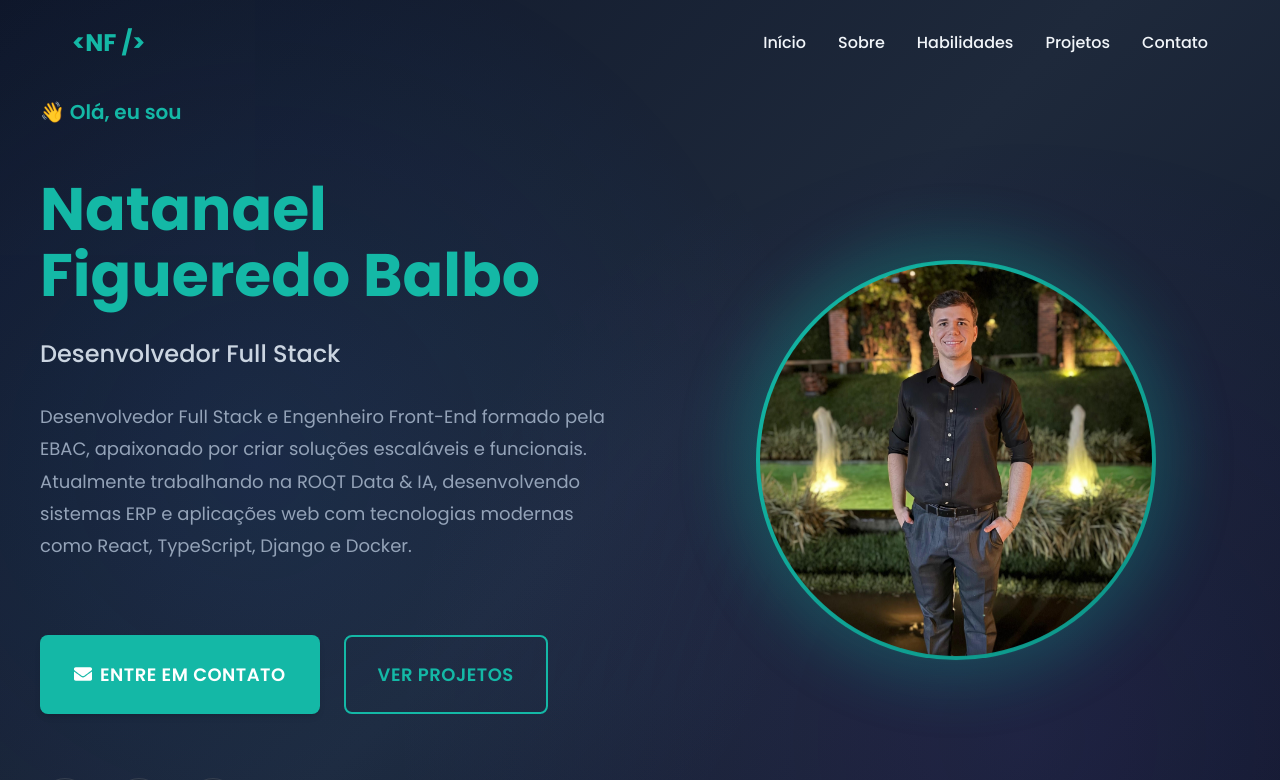
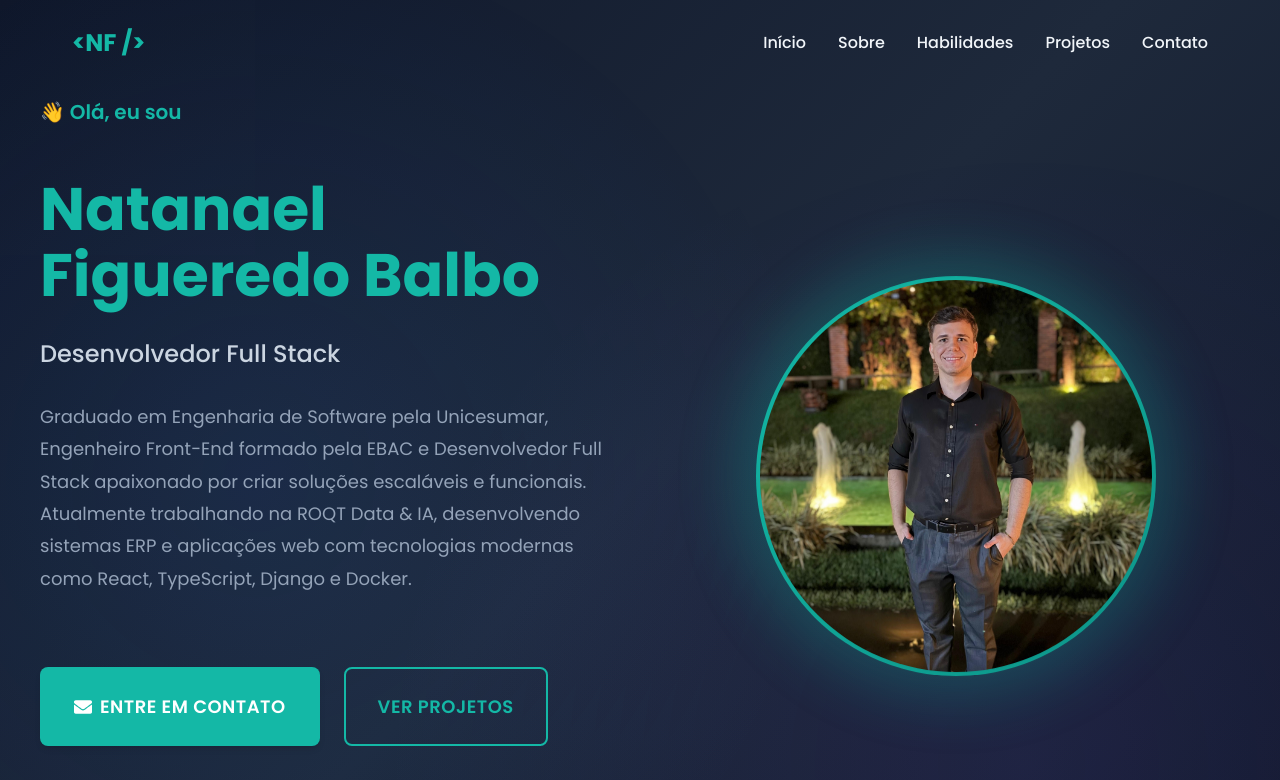
Before and after one commit to natanaelbalbo/PortifolioNatanael, a React (Vite) app: page / in a window 1280 px wide. Shown: the top 780 px of the page. Built offline with nearby package versions, Linux system fonts and the light colour scheme.

Commit message:
feat: att de 'graduando' para 'graduado'

```diff
--- a/src/data/personalInfo.ts
+++ b/src/data/personalInfo.ts
@@ -15,14 +15,15 @@ export const personalInfo = {
     github: 'https://github.com/natanaelbalbo',
   },
 
-  summary: `Graduando em Engenharia de Software pela Unicesumar e Engenheiro Front-End formado pela EBAC
+  summary: `Graduado em Engenharia de Software pela Unicesumar e Engenheiro Front-End formado pela EBAC
     (Escola Britânica de Artes Criativas e Tecnologia). Desenvolvedor Full Stack que gosta de trabalhar em equipe,
     enfrentar desafios e entregar projetos do início ao fim. Experiência em desenvolvimento de sistemas ERP,
     sites e aplicações web, atuando em todas as etapas do ciclo de vida do software. Vivência em análise de
     requisitos, criação de fluxogramas, modelagem de dados, prototipação de interfaces e testes automatizados,
     com foco na construção de soluções robustas, funcionais e escaláveis.`,
 
-  bio: `Desenvolvedor Full Stack e Engenheiro Front-End formado pela EBAC, apaixonado por criar
-    soluções escaláveis e funcionais. Atualmente trabalhando na ROQT Data & IA, desenvolvendo
-    sistemas ERP e aplicações web com tecnologias modernas como React, TypeScript, Django e Docker.`,
+  bio: `Graduado em Engenharia de Software pela Unicesumar, Engenheiro Front-End formado pela EBAC e
+    Desenvolvedor Full Stack apaixonado por criar soluções escaláveis e funcionais. Atualmente trabalhando
+    na ROQT Data & IA, desenvolvendo sistemas ERP e aplicações web com tecnologias modernas como React,
+    TypeScript, Django e Docker.`,
 };
```
